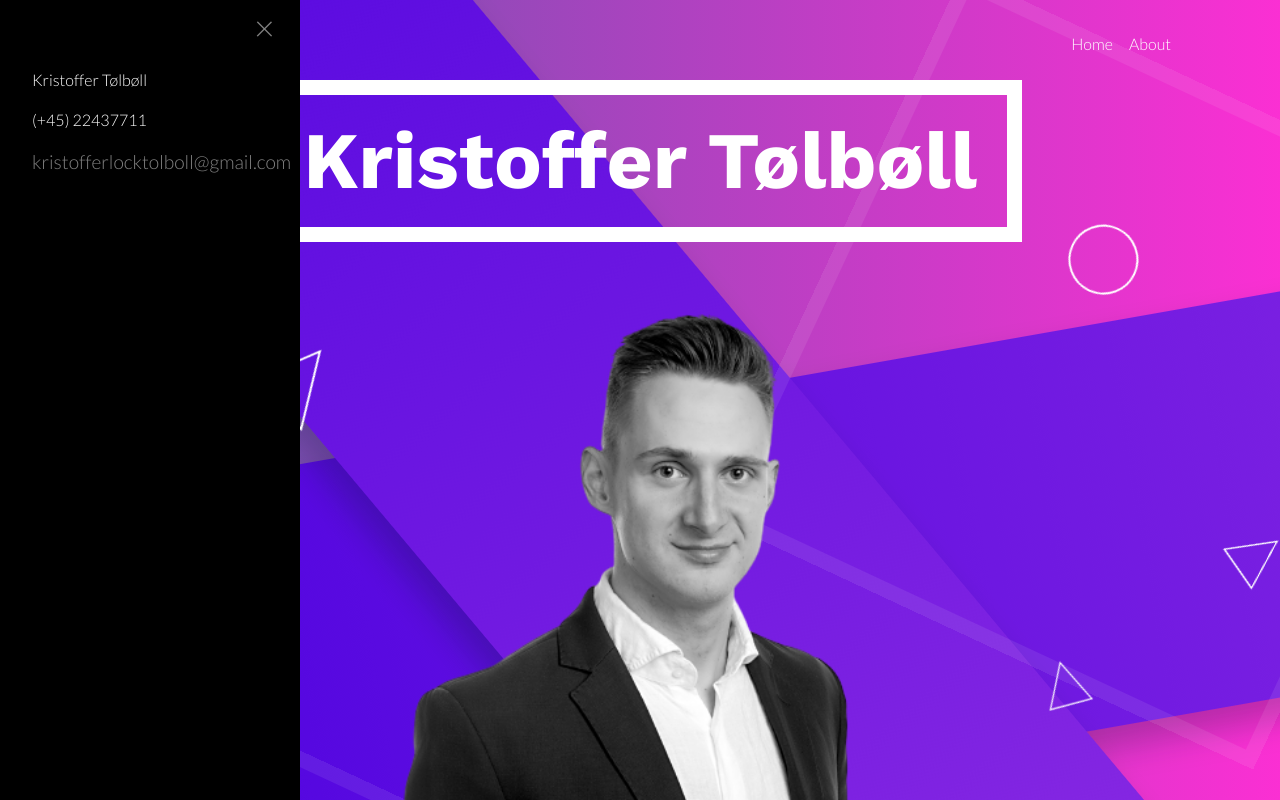
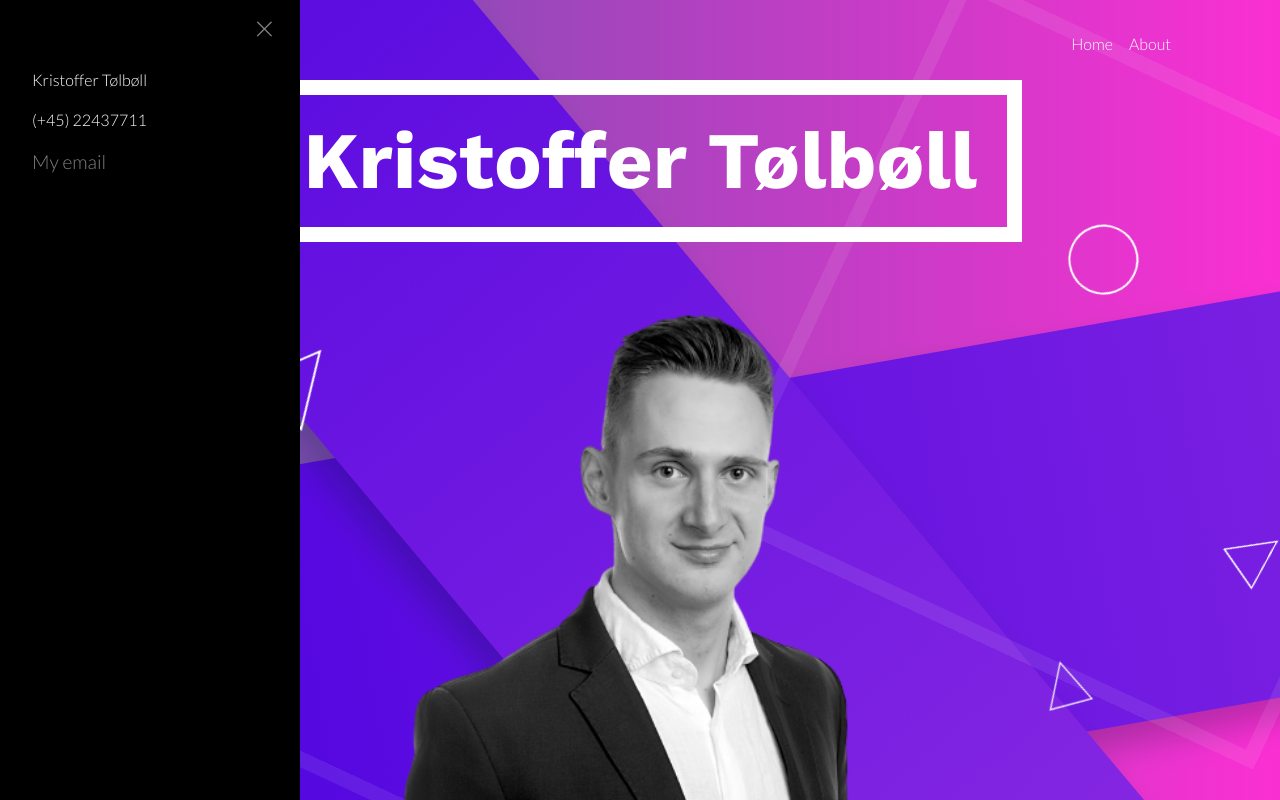
Before and after one commit to KristofferTolboll2/KristofferTolboll2.github.io, a website: page index.html in a window 1280 px wide. Both pictures are taken after a click on the link 1187 px from the left and 32 px from the top of the page. Shown: the top 800 px of the page. Drawn offline with nearby package versions, Linux system fonts and the light colour scheme; some icons are missing.

Commit message:
removed email from plain sight

```diff
--- a/index.html
+++ b/index.html
@@ -126,7 +126,7 @@
 		<p>
 			<span class="fs-16 primary-color">(+45) 22437711</span>
 		</p>
-		<a href="mailto:kt@relusolutions.com" style="font-size: 1.2rem;">kristofferlocktolboll@gmail.com</a>
+		<a href="mailto:kt@relusolutions.com" style="font-size: 1.2rem;">My email</a>
 	</div>
 </div><div id="side-search" class="sidenav">
 	<a href="javascript:void(0)" id="side-search-close">&times;</a>
```
